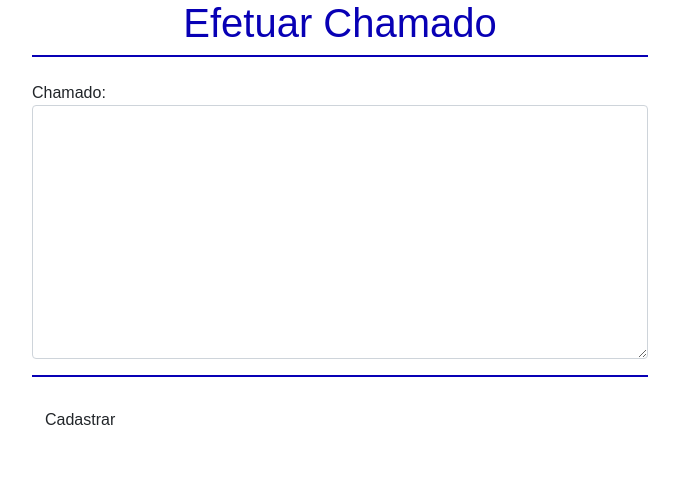
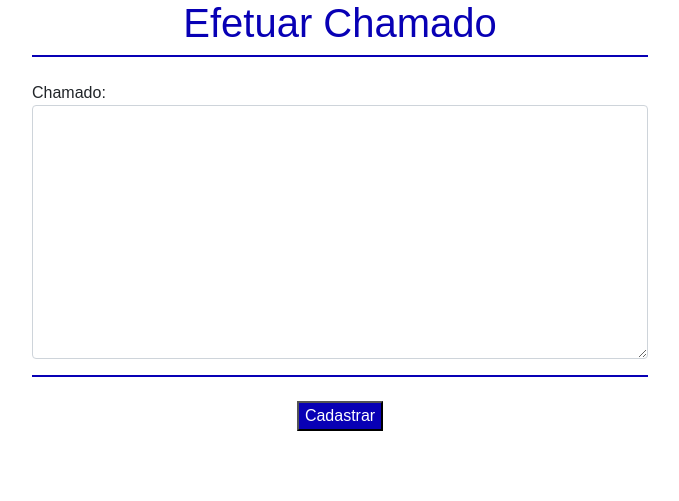
Before and after one commit to tgo-mas/SIGApoio, a Django app: page /chamado/efetuar_chamado in a window 1280 px wide. Shown: the part 81-582 px from the top of the page, without its empty margins (300-979 px from the left). Run offline with Django 5.2, Linux system fonts and the light colour scheme; some web fonts are replaced.

Commit message:
centralizar botao #63

```diff
--- a/proj_SIGApoio/app_SIGApoio/templates/chamado/efetuar_chamado.html
+++ b/proj_SIGApoio/app_SIGApoio/templates/chamado/efetuar_chamado.html
@@ -11,6 +11,11 @@
         button{
             background-color: #0800B5;
             color: white;
+        }
+
+        .botao{
+            display: flex;
+            justify-content: center;
         }
 
         .line1{
@@ -33,7 +38,9 @@
             {% csrf_token %}
             {{ form.as_p }}
             <div id='line1' class='line1'></div></br>
-            <button name="submit" class="btn">Cadastrar</button>
+            <div class="botao">
+                <button name="submit" class="buttons">Cadastrar</button>
+            </div>
         </form>
     </div>
 
```
